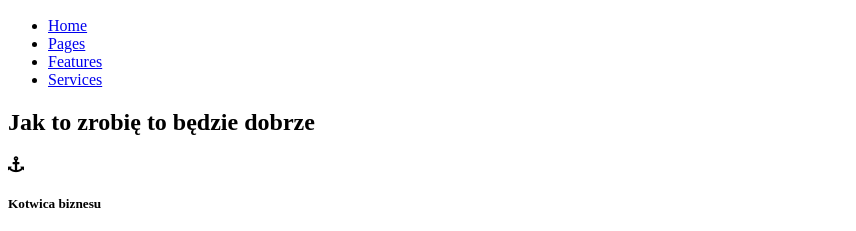
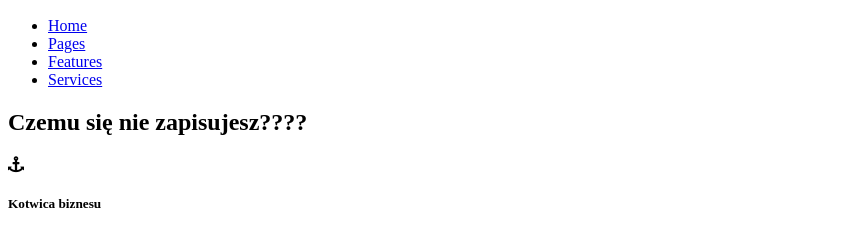
Before and after one commit to MichaelKaniut/nauka-gita, a plain HTML site: page index.html in a window 1280 px wide. Shown: the part 41-272 px from the top of the page, without its empty margins (0-856 px from the left). Drawn offline with nearby package versions, Linux system fonts and the light colour scheme; files that its build step writes are made by us from their sources.

Commit message:
Change headings

```diff
--- a/index.html
+++ b/index.html
@@ -23,7 +23,7 @@
         <main>
             <section class="hero">
                 <div class="slogan">
-                    <h1>Jak to zrobię to będzie dobrze</h1>
+                    <h1>Czemu się nie zapisujesz????</h1>
                 </div>
             </section>
             <section class="container part3">
```
